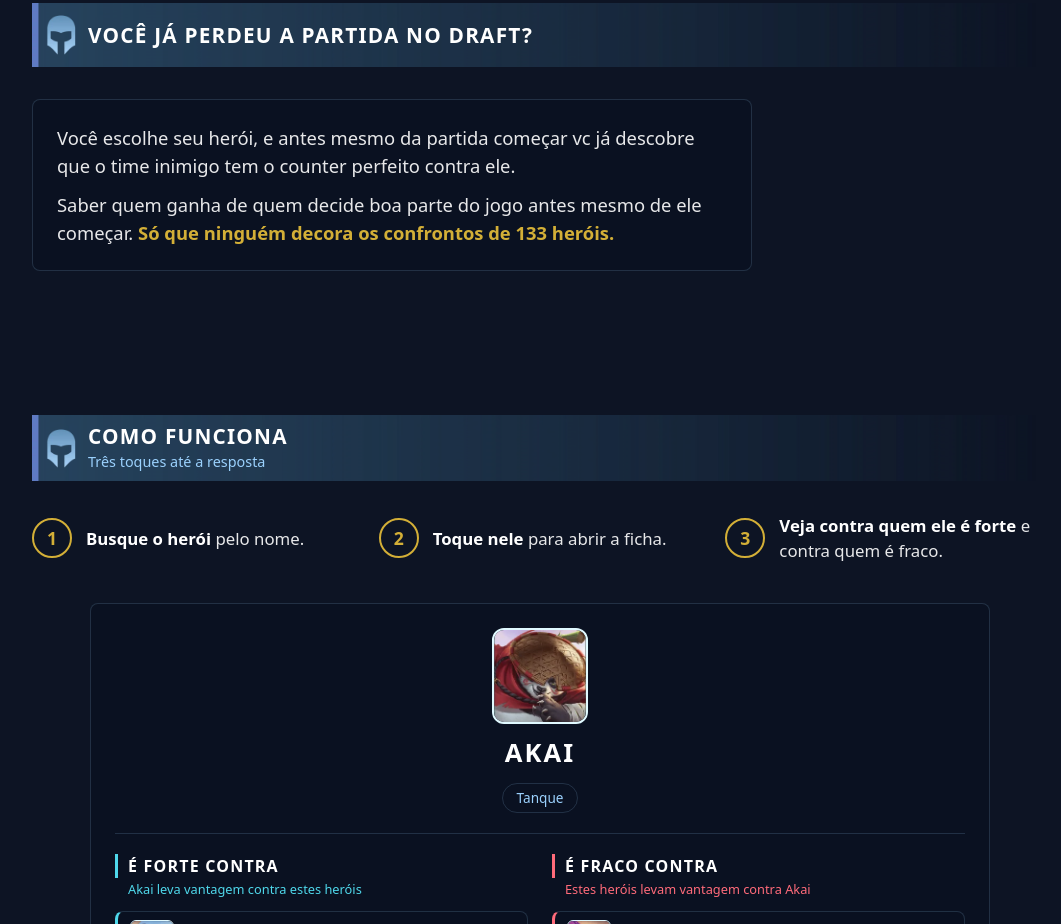
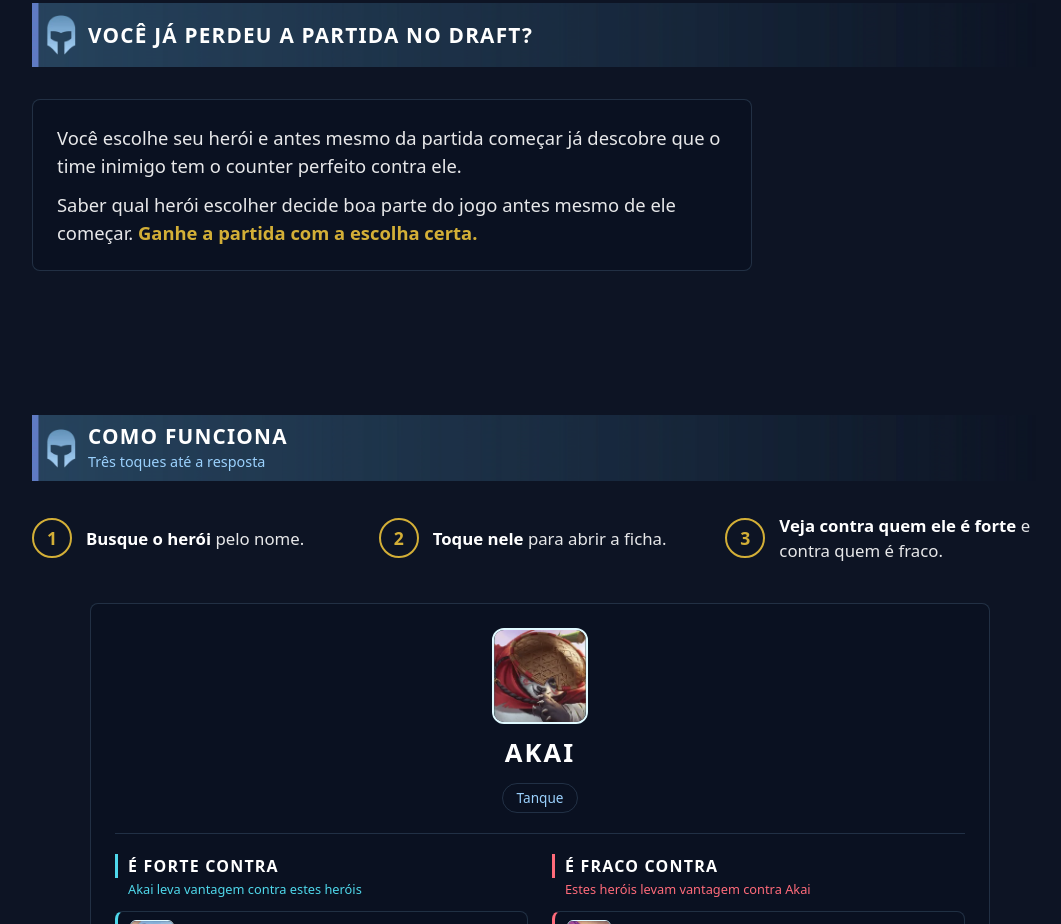
Before and after one commit to mhenriquers/counters-site, a plain HTML site: page index.html in a window 1280 px wide. Shown: the part 819-1743 px from the top of the page, without its empty margins (100-1161 px from the left). Drawn offline with Linux system fonts and the light colour scheme.

Commit message:
changing text

```diff
--- a/index.html
+++ b/index.html
@@ -65,10 +65,10 @@
         </div>
 
         <div class="cartao problema-texto">
-          <p>Você escolhe seu herói, e antes mesmo da partida começar vc já descobre que o time inimigo tem o counter
+          <p>Você escolhe seu herói e antes mesmo da partida começar já descobre que o time inimigo tem o counter
             perfeito contra ele.</p>
-          <p>Saber quem ganha de quem decide boa parte do jogo antes mesmo de ele começar. <strong>Só que ninguém decora
-              os confrontos de 133 heróis.</strong></p>
+          <p>Saber qual herói escolher decide boa parte do jogo antes mesmo de ele começar. <strong>Ganhe a partida
+              com a escolha certa.</strong></p>
         </div>
       </div>
     </section>
```
Also changed, not shown: img/fundo-topo1.webp (added).
